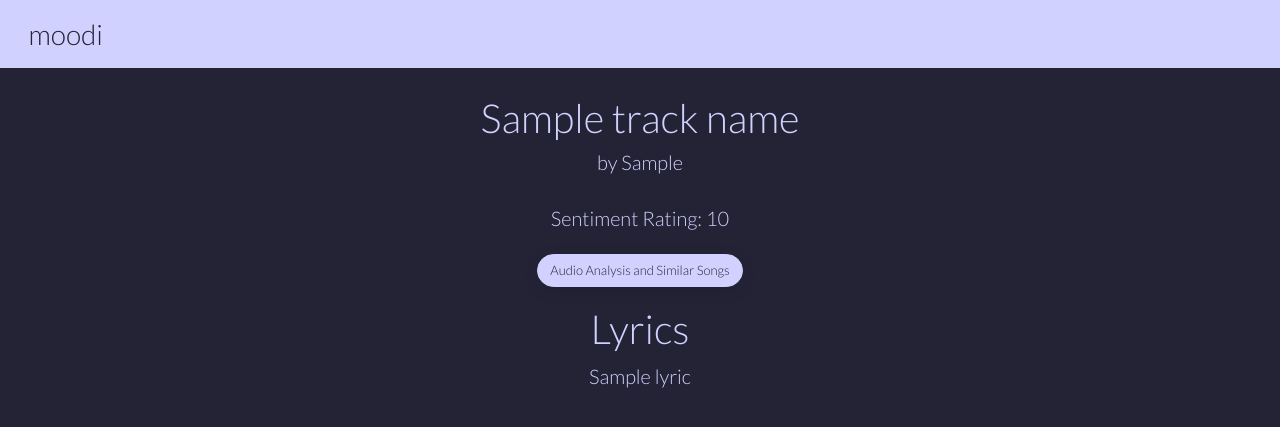
After one commit to fwang356/enhancify, a Flask app: template templates/lyrics.html in a window 1280 px wide. The commit adds this page. Shown: the top 427 px of the page. Run offline with Flask 2, Linux system fonts and the light colour scheme; the template is opened without the code that fills it: most values are stand-ins (such as "Sample title", 1, 10 or a date in 2020); parts of the project's set-up code (start-up, migrations or seed data) failed here and were passed over; some libraries are stand-ins or nearby versions.

Commit message:
nlp frontend

```diff
--- a/app.py
+++ b/app.py
@@ -7,13 +7,14 @@ import spotipy
 import spotipy.util as util
 from spotipy.oauth2 import SpotifyClientCredentials, SpotifyOAuth
 from main import get_top_tracks, recommendation, get_mood, save_top_tracks, save_recs, search_track
+from nlp import lyrics, clean, analyze
 from client import cid, secret
 
 app = Flask(__name__)
 
 app.secret_key = 'SOMETHING-RANDOM'
-#cid = os.getenv('cid')
-#secret = os.getenv('secret')
+cid = os.getenv('cid')
+secret = os.getenv('secret')
 app.config['SESSION_COOKIE_NAME'] = 'spotify-login-session'
 
 def create_spotify_oauth():
@@ -194,5 +195,20 @@ def search():
     results = search_track(query, sp)
     return render_template('search.html', sp=sp, results=results, query=query)
 
+
+@app.route('/lyrics/', methods=['GET', 'POST'])
+def view_lyrics():
+    if request.method == "POST":
+        string = request.form['lyrics']
+        track_id = string[0:22]
+        length = int(string[22])
+        track_name = string[23:length + 23]
+        track_artist = string[length + 23:]
+        lyric = lyrics(track_name, track_artist)
+        cleaned = clean(lyric[len(lyric) - 1])
+        score = analyze(cleaned)
+        return render_template('lyrics.html', track_id = track_id, track_name = track_name, track_artist = track_artist,
+                                lyric = lyric[0:len(lyric)-1], score = score)
+
 if __name__ == "__main__":
     app.run(debug=True)
--- a/main.py
+++ b/main.py
@@ -52,7 +52,9 @@ def recommendation(track, sp):
     if len(genre) > 3:
         genre = genre[0:3]
     elif len(genre) < 3:
-        artists.append(sp.artist_related_artists(artist_id)['artists'][0]['id'])
+        related_artists = sp.artist_related_artists(artist_id)
+        if len(related_artists['artists']) > 0:
+            artists.append(related_artists['artists'][0]['id'])
 
     danceability = track_analysis[0]['danceability']
     energy = track_analysis[0]['energy']
--- /dev/null
+++ b/templates/lyrics.html
@@ -0,0 +1,50 @@
+{% extends "base.html" %}
+
+{% block head%}
+<nav class="navbar navbar-custom", action="/top-tracks/short-term">
+    <a class="navbar-brand" href="/top-tracks/short-term">
+        moodi
+    </a>
+</nav>
+<h4 style= "text-align: center;">
+    {{ track_name }}
+    <h5 style= "text-align: center;">
+        by {{ track_artist }}
+    </h5>
+    <br>
+    <h5 style= "text-align: center;">
+        Sentiment Rating: {{score}}
+    </h5>
+</h4>
+{%endblock%}
+
+{% block body%}
+
+<section class="" id="tracks">
+    <div class="container h-100 pt-2" id="graph">
+        <div class="row mt-2">
+            <div class="col-10 offset-1">
+                <div class="text-center">
+                    <form method= 'POST', action="/recs/">
+                        <button type="submit", name= "recs", class="btn btn-custom-solid", id="lyrics" value="{{track_id}}">
+                            Audio Analysis and Similar Songs
+                        </button>
+                    </form>
+                </div>
+                <h4 style = "text-align: center">
+                    Lyrics
+                </h4>
+                <div class="text-center" style = "font-size: 20px">
+                    {% set length = lyric|length %}
+                    {% for i in range(length) %}
+                    {{lyric[i]}}
+                    <br>
+                    {% endfor %}
+                </div>
+
+                <br>
+            </div>
+        </div>
+    </div>
+</section>
+{%endblock%}
```
Also changed, not shown: nlp.py (+11 -6 lines), templates/recs.html (+13 -2 lines).
